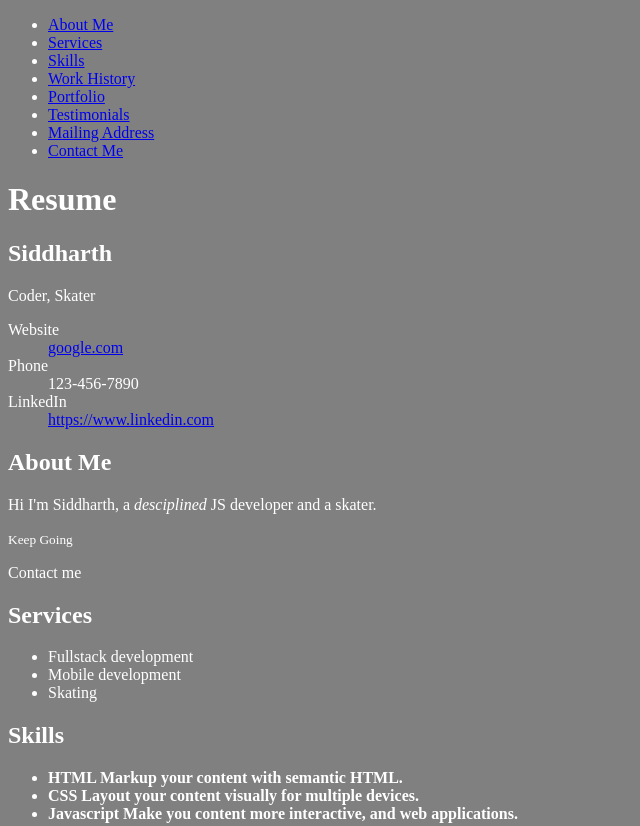
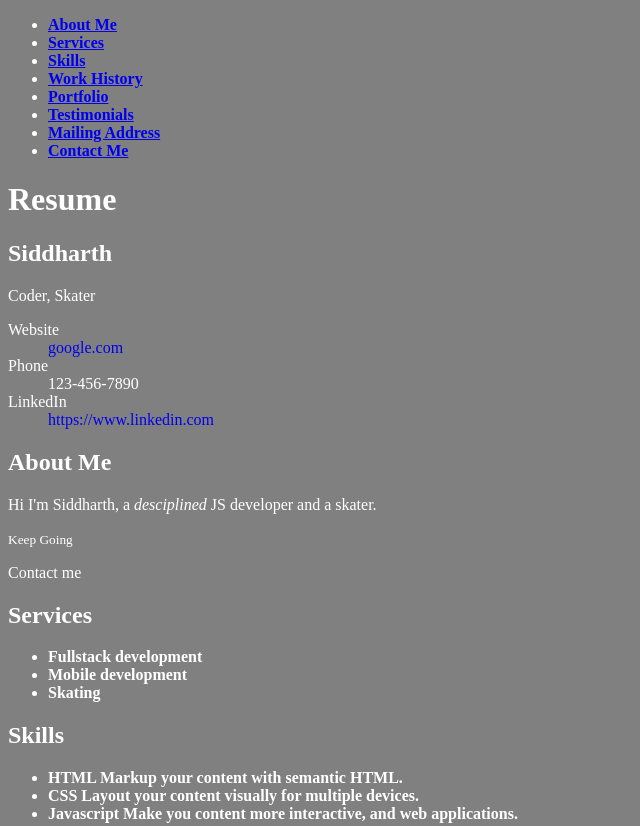
Before and after one commit to siddtheone/html-and-css, a website: page index.html in a window 1280 px wide. Shown: the top 826 px of the page, without its empty margins (0-640 px from the left). Drawn offline with Linux system fonts and the light colour scheme.

Commit message:
Clean up

```diff
--- a/index.html
+++ b/index.html
@@ -13,7 +13,6 @@
       }
     </style>
     <link rel="stylesheet" href="./styles.css" />
-    <link rel="stylesheet" href="./styles2.css" />
   </head>
   <body>
     <nav>
--- a/styles.css
+++ b/styles.css
@@ -1,13 +1,7 @@
-a:focus,
-a:hover {
-  color: red;
+a:where(:not(:hover)) {
+  text-decoration: none;
 }
 
-input:focus,
-select:focus {
-  outline: 2px solid black;
+nav a {
+  text-decoration: underline;
 }
-
-ul.resume-list {
-  font-weight: bold;
-}
--- a/styles2.css
+++ /dev/null
@@ -1,3 +0,0 @@
-ul {
-  font-weight: normal;
-}
```
